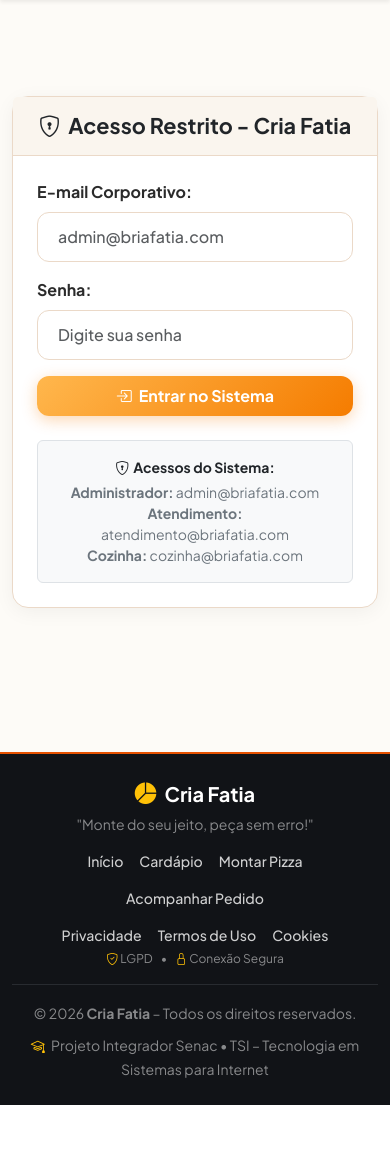
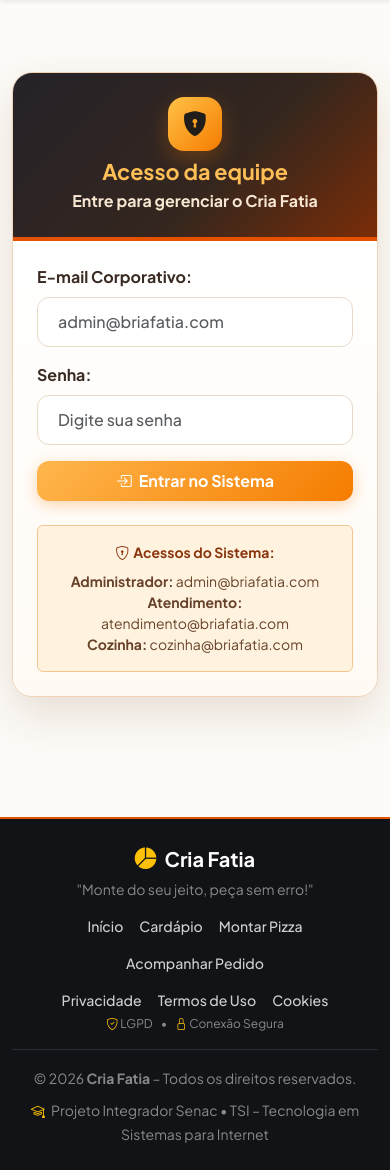
Before and after one commit to CauaBrandao/Cria-Fatia, a PHP site: page /login.php in a window 390 px wide. Shown: the part 99-1269 px from the top of the page. Before the commit the page ends 1204 px from the top, so only its background shows below. Run offline with PHP 8.4, Linux system fonts and the light colour scheme; data that the repository does not hold is empty.

Commit message:
style: melhorar contraste do login e blocos mobile

```diff
--- a/cria-fatia/assets/css/style.css
+++ b/cria-fatia/assets/css/style.css
@@ -249,6 +249,72 @@ h1, h2, h3, h4, h5, h6 {
     color: #5f6368;
 }
 
+/* Login da equipe */
+.cf-login-card {
+    border: 1px solid #f1d2b5 !important;
+    box-shadow: 0 18px 45px rgba(96, 44, 8, 0.14) !important;
+}
+.cf-login-header {
+    background: linear-gradient(135deg, #252229 0%, #34261e 58%, #7a2d08 100%) !important;
+    border-bottom: 4px solid var(--primary) !important;
+    color: #ffffff !important;
+}
+.cf-login-header h1 {
+    color: #ffbf57 !important;
+}
+.cf-login-header p {
+    color: #f8e7d2;
+}
+.cf-login-icon {
+    width: 54px;
+    height: 54px;
+    display: grid;
+    place-items: center;
+    border-radius: 16px;
+    background: linear-gradient(135deg, #ffc247, #f57c00);
+    color: #211d1a;
+    font-size: 1.55rem;
+    box-shadow: 0 8px 22px rgba(245, 124, 0, 0.28);
+}
+.cf-login-card .card-body {
+    background: linear-gradient(180deg, #ffffff 0%, #fffaf4 100%);
+}
+.cf-login-card .form-label {
+    color: #392a22;
+}
+.cf-login-access {
+    background: #fff3e0;
+    border: 1px solid #f4c58f;
+    color: #674229;
+}
+.cf-login-access > strong:first-child {
+    color: #8a360d;
+}
+
+@media (max-width: 767.98px) {
+    .cf-features {
+        background: linear-gradient(145deg, #fff8ed 0%, #ffffff 100%);
+        border-color: #f2c998;
+        padding: 1rem !important;
+    }
+    .cf-features > [class*="col-"] {
+        align-items: flex-start !important;
+    }
+    .cf-feature-icon {
+        width: 42px;
+        height: 42px;
+        background: #ffe4bd;
+        color: #a83b00;
+    }
+    .cf-feature-text {
+        color: #5a463a;
+        line-height: 1.35;
+    }
+    .cf-login-card {
+        border-radius: 20px !important;
+    }
+}
+
 /* Linha do tempo de exemplo */
 .cf-timeline {
     display: flex;
--- a/cria-fatia/login.php
+++ b/cria-fatia/login.php
@@ -60,13 +60,15 @@ $token = gerarCsrfToken();
 require_once __DIR__ . '/includes/header.php';
 ?>
 
-<div class="row justify-content-center py-5">
-    <div class="col-md-5">
-        <div class="card shadow border-0">
-            <div class="card-header bg-dark text-white text-center py-3">
-                <h4 class="mb-0 fw-bold"><i class="bi bi-shield-lock me-2"></i>Acesso Restrito - Cria Fatia</h4>
+<div class="row justify-content-center py-4 py-md-5">
+    <div class="col-lg-5 col-md-7">
+        <div class="card cf-login-card border-0 overflow-hidden">
+            <div class="card-header cf-login-header text-center py-4">
+                <div class="cf-login-icon mx-auto mb-2"><i class="bi bi-shield-lock-fill"></i></div>
+                <h1 class="h4 mb-1 fw-bold">Acesso da equipe</h1>
+                <p class="mb-0">Entre para gerenciar o Cria Fatia</p>
             </div>
-            <div class="card-body p-4">
+            <div class="card-body p-4 p-md-5">
                 <?php if ($erro !== ''): ?>
                     <div class="alert alert-danger" role="alert">
                         <i class="bi bi-exclamation-triangle me-2"></i>
@@ -97,8 +99,8 @@ require_once __DIR__ . '/includes/header.php';
                     </button>
                 </form>
 
-                <div class="mt-4 p-3 bg-light rounded text-center small text-muted border">
-                    <strong class="d-block mb-1 text-dark">
+                <div class="cf-login-access mt-4 p-3 rounded text-center small">
+                    <strong class="d-block mb-2">
                         <i class="bi bi-shield-lock me-1"></i>Acessos do Sistema:
                     </strong>
                     <strong>Administrador:</strong> admin@briafatia.com<br>
```
